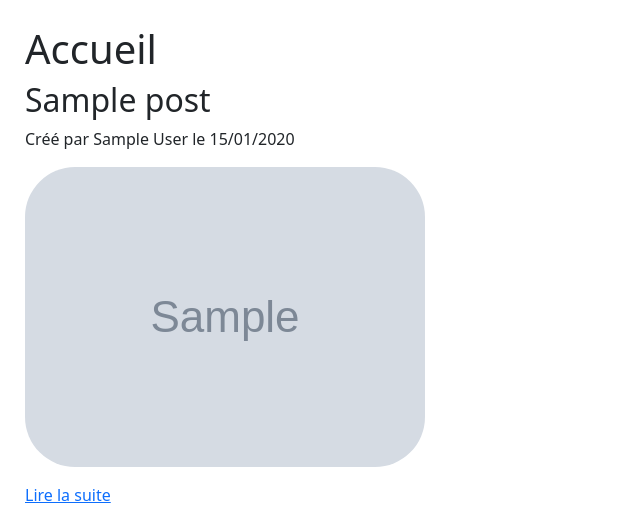
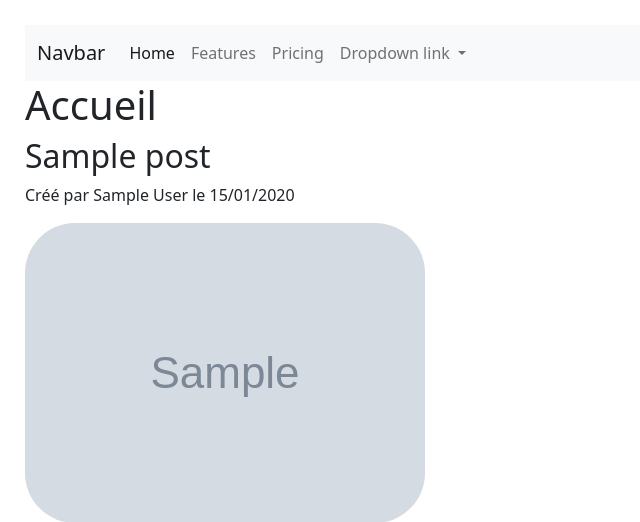
Before and after one commit to kunmanu/symfony-test, a Symfony app: template templates/home/index.html.twig in a window 1280 px wide. Shown: the top 522 px of the page, without its empty margins (0-640 px from the left). Run offline with Twig, Linux system fonts and the light colour scheme; the template is opened without the code that fills it: most values are stand-ins (such as "Sample title", 1, 10 or a date in 2020); grey boxes marked "Sample" are stand-in pictures; some libraries are stand-ins or nearby versions.

Commit message:
711 1538

```diff
--- a/config/bundles.php
+++ b/config/bundles.php
@@ -5,4 +5,7 @@ return [
     Symfony\Bundle\MakerBundle\MakerBundle::class => ['dev' => true],
     Symfony\Bundle\TwigBundle\TwigBundle::class => ['all' => true],
     Twig\Extra\TwigExtraBundle\TwigExtraBundle::class => ['all' => true],
+    Symfony\Bundle\WebProfilerBundle\WebProfilerBundle::class => ['dev' => true, 'test' => true],
+    Symfony\Bundle\MonologBundle\MonologBundle::class => ['all' => true],
+    Symfony\Bundle\DebugBundle\DebugBundle::class => ['dev' => true],
 ];
--- a/templates/base.html.twig
+++ b/templates/base.html.twig
@@ -11,7 +11,8 @@
 
 
             <!-- Custom styles for this template -->
-            <link href="/css/blog.css" rel="stylesheet">
+            <link rel="stylesheet" href="{{ asset('css/blog.css') }}">
+
         {% endblock %}
 
         {% block javascripts %}
@@ -21,7 +22,9 @@
         {% endblock %}
     </head>
     <body>
+        {{ include('inc/_nav.html.twig') }}
         {% block body %}
         {% endblock %}
+
     </body>
 </html>
--- a/templates/home/index.html.twig
+++ b/templates/home/index.html.twig
@@ -5,9 +5,14 @@
     {{ parent() }}
 
     <!-- Homepage styles -->
-    <link href="/css/home.css" rel="stylesheet">
+
+    <link rel="stylesheet" href="{{ asset('css/home.css') }}">
 {% endblock %}
 
+{% block javascripts %}
+    {{ parent() }}
+    <script src="js/homeScript.js"></script>
+{% endblock %}
 {% block body %}
 
     <h1>Accueil</h1>
@@ -25,8 +30,5 @@
 
     {% endfor %}
 
-    {% block javascripts %}
-        <script src="js/homeScript.js"></script>
-    {% endblock %}
 
 {% endblock %}
--- /dev/null
+++ b/templates/inc/_nav.html.twig
@@ -0,0 +1,31 @@
+<nav class="navbar navbar-expand-lg bg-light">
+    <div class="container-fluid">
+        <a class="navbar-brand" href="#">Navbar</a>
+        <button class="navbar-toggler" type="button" data-bs-toggle="collapse" data-bs-target="#navbarNavDropdown" aria-controls="navbarNavDropdown" aria-expanded="false" aria-label="Toggle navigation">
+            <span class="navbar-toggler-icon"></span>
+        </button>
+        <div class="collapse navbar-collapse" id="navbarNavDropdown">
+            <ul class="navbar-nav">
+                <li class="nav-item">
+                    <a class="nav-link active" aria-current="page" href="#">Home</a>
+                </li>
+                <li class="nav-item">
+                    <a class="nav-link" href="#">Features</a>
+                </li>
+                <li class="nav-item">
+                    <a class="nav-link" href="#">Pricing</a>
+                </li>
+                <li class="nav-item dropdown">
+                    <a class="nav-link dropdown-toggle" href="#" role="button" data-bs-toggle="dropdown" aria-expanded="false">
+                        Dropdown link
+                    </a>
+                    <ul class="dropdown-menu">
+                        <li><a class="dropdown-item" href="#">Action</a></li>
+                        <li><a class="dropdown-item" href="#">Another action</a></li>
+                        <li><a class="dropdown-item" href="#">Something else here</a></li>
+                    </ul>
+                </li>
+            </ul>
+        </div>
+    </div>
+</nav>
```
Also changed, not shown: composer.json (+6 -1 lines), config/routes/web_profiler.yaml (added, +8 -0 lines), 5 other files.
